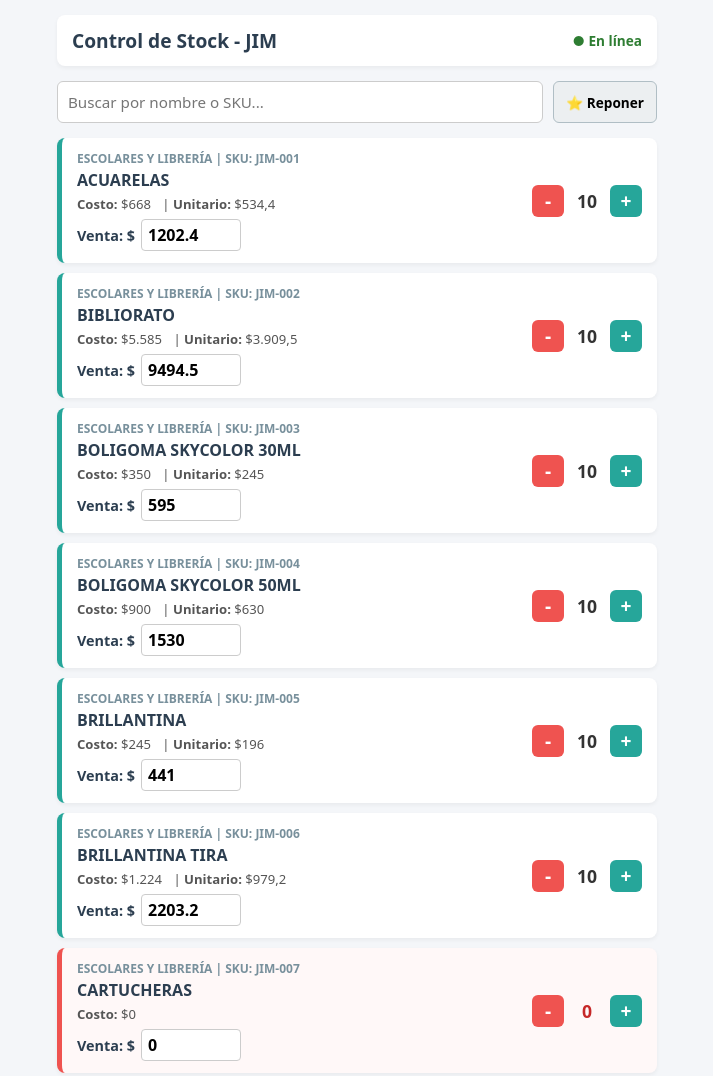
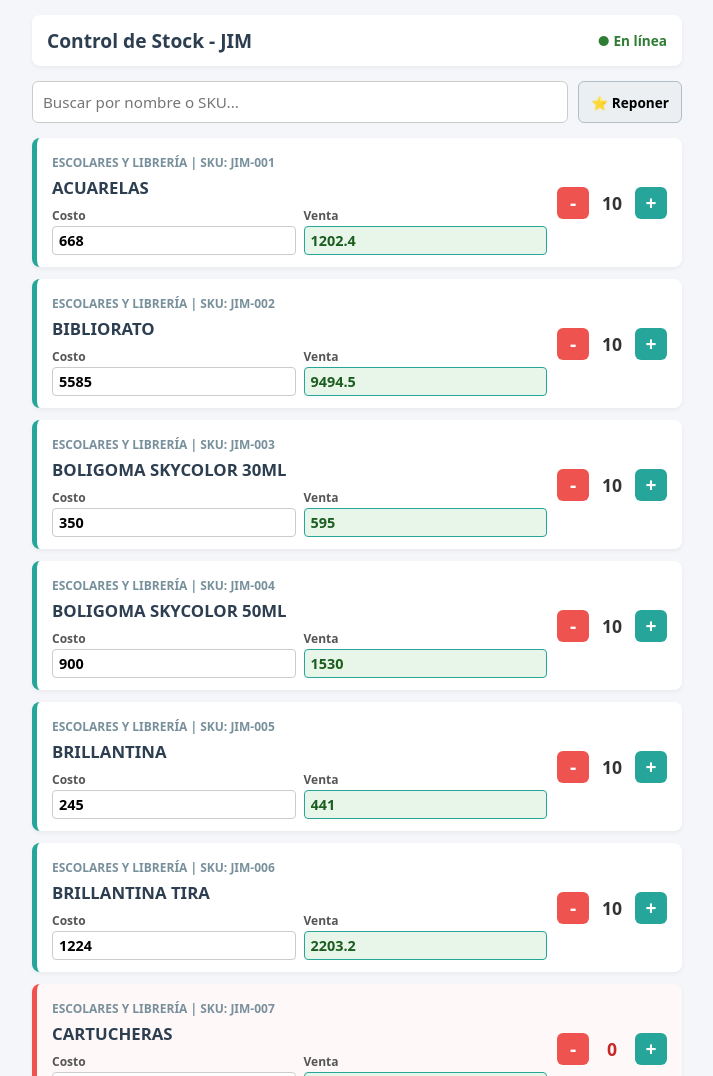
Before and after one commit to Marvin-894/Libreria-stock, a plain HTML site: page index.html in a window 1280 px wide. Shown: the top 1076 px of the page, without its empty margins (283-996 px from the left). Drawn offline with Linux system fonts and the light colour scheme.

Commit message:
Adjust styles and update product card layout

```diff
--- a/index.html
+++ b/index.html
@@ -7,7 +7,7 @@
   <style>
     * { box-sizing: border-box; margin: 0; padding: 0; font-family: system-ui, -apple-system, sans-serif; }
     body { background-color: #f4f6f9; color: #333; padding: 15px; }
-    .container { max-width: 600px; margin: 0 auto; }
+    .container { max-width: 650px; margin: 0 auto; }
 
     header { display: flex; justify-content: space-between; align-items: center; margin-bottom: 15px; background: #fff; padding: 12px 15px; border-radius: 8px; box-shadow: 0 2px 4px rgba(0,0,0,0.05); }
     h1 { font-size: 1.2rem; color: #2c3e50; }
@@ -21,12 +21,18 @@
     .btn-filter { padding: 10px 12px; background: #eceff1; border: 1px solid #b0bec5; border-radius: 6px; font-size: 0.85rem; font-weight: bold; cursor: pointer; }
     .btn-filter.active { background: #ffe0b2; border-color: #ffb74d; color: #e65100; }
 
-    .product-card { background: #fff; border-radius: 8px; padding: 12px 15px; margin-bottom: 10px; display: flex; justify-content: space-between; align-items: center; border-left: 5px solid #26a69a; box-shadow: 0 2px 4px rgba(0,0,0,0.05); }
+    .product-card { background: #fff; border-radius: 8px; padding: 12px 15px; margin-bottom: 12px; display: flex; justify-content: space-between; align-items: center; border-left: 5px solid #26a69a; box-shadow: 0 2px 4px rgba(0,0,0,0.05); }
     .product-card.low-stock { border-left-color: #ef5350; background-color: #fff8f8; }
 
     .card-info { flex: 1; padding-right: 10px; }
     .card-category { font-size: 0.75rem; color: #78909c; text-transform: uppercase; font-weight: bold; }
-    .card-title { font-size: 1rem; font-weight: bold; color: #2c3e50; margin: 2px 0; }
+    .card-title { font-size: 1.05rem; font-weight: bold; color: #2c3e50; margin: 4px 0 8px 0; }
+
+    .price-grid { display: grid; grid-template-columns: repeat(auto-fit, minmax(110px, 1fr)); gap: 8px; margin-top: 8px; }
+    .price-box { display: flex; flex-direction: column; gap: 2px; }
+    .price-box label { font-size: 0.75rem; font-weight: bold; color: #555; }
+    .price-box input { width: 100%; padding: 4px 6px; border: 1px solid #ccc; border-radius: 4px; font-size: 0.9rem; font-weight: 600; }
+    .price-box.venta input { border-color: #26a69a; background-color: #e8f5e9; color: #1b5e20; }
 
     .card-controls { display: flex; align-items: center; gap: 8px; }
     .btn-stock { width: 32px; height: 32px; border: none; border-radius: 6px; font-size: 1.2rem; font-weight: bold; cursor: pointer; color: #fff; }
@@ -60,6 +66,11 @@
     const listEl = document.getElementById('product-list');
     const searchInput = document.getElementById('search-input');
 
+    // Escucha de búsqueda en tiempo real
+    if (searchInput) {
+      searchInput.addEventListener('input', render);
+    }
+
     function setStatus(text, type) {
       if (!statusEl) return;
       statusEl.textContent = text;
@@ -68,8 +79,6 @@
 
     async function cargarStock() {
       setStatus('⌛ Cargando...', 'saving');
-
-      // Carga directa mediante ruta relativa con prevención de caché
       const localUrl = `./stock.json?t=${Date.now()}`;
 
       try {
@@ -95,14 +104,13 @@
       }
     }
 
-    function modificarPrecioVenta(sku, nuevoPrecioStr) {
-      const nuevoPrecio = parseFloat(nuevoPrecioStr.replace(',', '.'));
-      if (isNaN(nuevoPrecio) || nuevoPrecio < 0) return;
+    function actualizarCampo(sku, campo, valorStr) {
+      const valor = parseFloat(valorStr.replace(',', '.'));
+      if (isNaN(valor) || valor < 0) return;
 
       const prod = productos.find(p => String(p.sku) === String(sku));
-      if (prod && prod.precio !== nuevoPrecio) {
-        prod.precio = nuevoPrecio;
-        render();
+      if (prod) {
+        prod[campo] = valor;
       }
     }
 
@@ -143,46 +151,37 @@
         const limiteMinimo = p.minimo !== undefined ? Number(p.minimo) : 5;
         const esCritico = stockActual <= limiteMinimo;
 
-        const costoMayorista = p.costo !== undefined ? Number(p.costo) : 0;
-        const precioUnitario = p.precioUnitario !== undefined ? Number(p.precioUnitario) : 0;
-        const precioVenta = Number(p.precio) || 0;
-
         const card = document.createElement('div');
         card.className = `product-card ${esCritico ? 'low-stock' : ''}`;
 
         card.innerHTML = `
           <div class="card-info">
-            <div class="card-category">${p.categoria || 'Librería'} | SKU: ${p.sku}</div>
+            <span class="card-category">${p.categoria || 'General'} | SKU: ${p.sku}</span>
             <div class="card-title">${p.nombre}</div>
-
-            <div class="price-details" style="font-size: 0.82rem; color: #555; margin-top: 4px;">
-              <span><strong>Costo:</strong> $${costoMayorista.toLocaleString('es-AR')}</span>
-              ${precioUnitario > 0 ? `<span style="margin-left: 8px;">| <strong>Unitario:</strong> $${precioUnitario.toLocaleString('es-AR')}</span>` : ''}
-            </div>
-
-            <div class="card-price" style="margin-top: 6px; display: flex; align-items: center; gap: 6px;">
-              <label style="font-size: 0.9rem; font-weight: bold; color: #2c3e50;">Venta: $</label>
-              <input type="number"
-                     step="0.01"
-                     value="${precioVenta}"
-                     style="width: 100px; padding: 4px 6px; font-weight: bold; font-size: 1rem; border: 1px solid #ccc; border-radius: 4px;"
-                     onchange="modificarPrecioVenta('${p.sku}', this.value)" />
+            <div class="price-grid">
+              <div class="price-box">
+                <label>Costo</label>
+                <input type="text" value="${p.costo ?? ''}" onchange="actualizarCampo('${p.sku}', 'costo', this.value)">
+              </div>
+              <div class="price-box venta">
+                <label>Venta</label>
+                <input type="text" value="${p.precio ?? ''}" onchange="actualizarCampo('${p.sku}', 'precio', this.value)">
+              </div>
             </div>
           </div>
-
           <div class="card-controls">
             <button class="btn-stock btn-minus" onclick="modificarStock('${p.sku}', -1)">-</button>
             <span class="stock-count ${esCritico ? 'alert' : ''}">${stockActual}</span>
             <button class="btn-stock btn-plus" onclick="modificarStock('${p.sku}', 1)">+</button>
           </div>
         `;
+
         listEl.appendChild(card);
       });
     }
 
-    if (searchInput) searchInput.addEventListener('input', render);
-
-    document.addEventListener('DOMContentLoaded', cargarStock);
+    // Carga inicial al abrir la página
+    cargarStock();
   </script>
 </body>
 </html>
```
